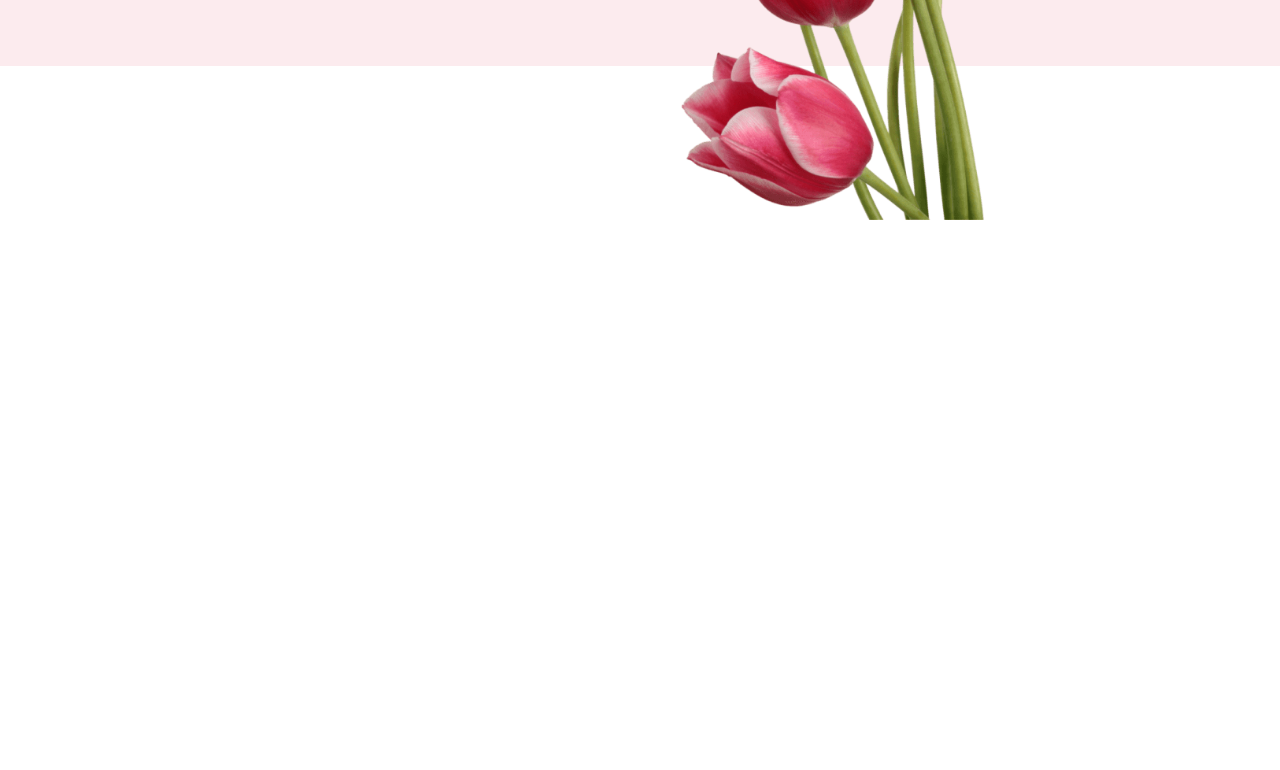
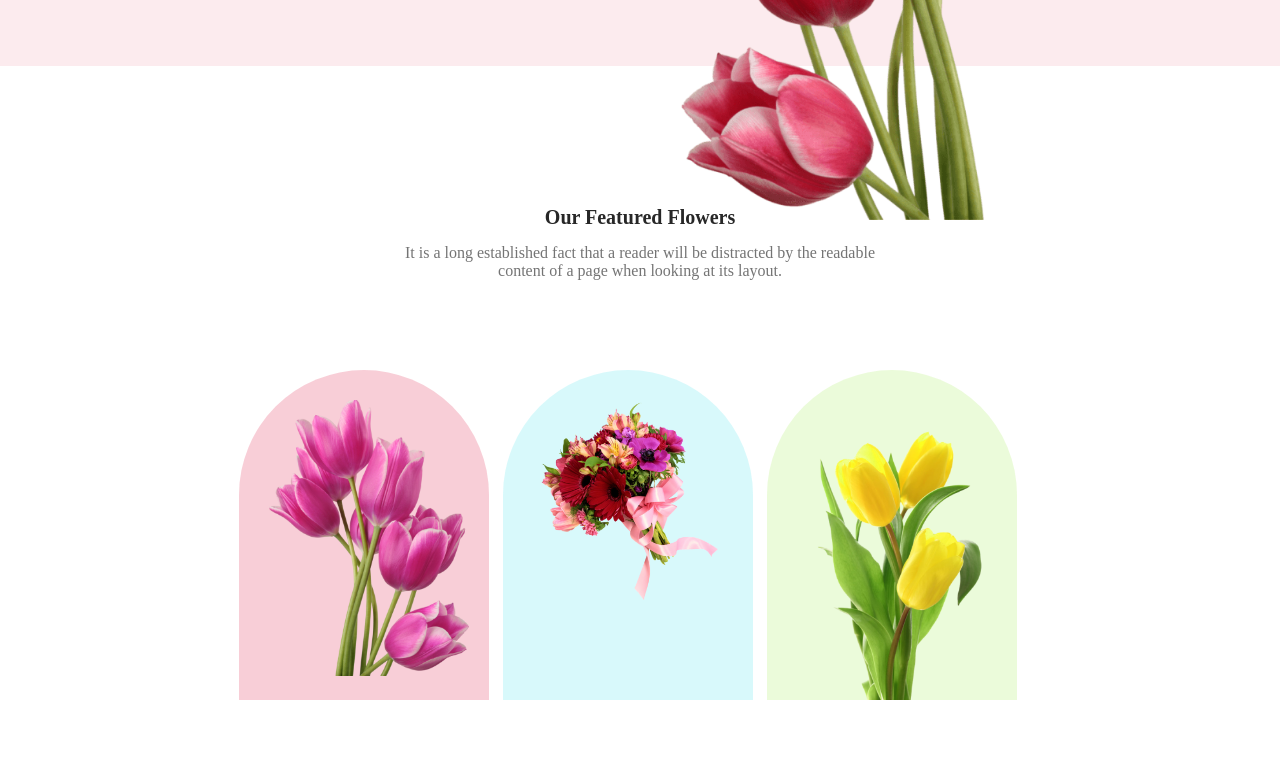
Before and after one commit to SafayetAhme/new-assignment, a plain HTML site: page index.html in a window 1280 px wide. Shown: the part 414-1184 px from the top of the page. Before the commit the page ends 800 px from the top, so only its background shows below. Drawn offline with Linux system fonts and the light colour scheme.

Commit message:
featured-Flowers

```diff
--- a/index.html
+++ b/index.html
@@ -4,7 +4,7 @@
     <meta charset="UTF-8">
     <meta name="viewport" content="width=device-width, initial-scale=1.0">
     <link rel="stylesheet" href="style.css">
-    <title>Document</title>
+    <title>New Assignment</title>
 </head>
 <body>
 
@@ -20,7 +20,32 @@
     </div>
 </section>
 
+<!------Our Featured Flowers------>
+<section class="Featured-Flowers">
+    <div class="featured-text">
+        <h3>Our Featured Flowers</h3>
+        <p>It is a long established fact that a reader will be distracted by the readable <br> content of a page when looking at its layout.</p>
+    </div>
+    <div class="all-card">
+        <div class="card-1">
+            <div class="card-img">
+                <img src="img/pngwing 6.png" alt="img">
+            </div>
+        </div>
+        <div class="card-2">
+            <div class="card-img">
+                <img src="img/pngwing 5.png" alt="img">
+            </div>
+        </div>
+        <div class="card-3">
+            <div class="card-img">
+                <img src="img/pngwing 7.png" alt="img">
+            </div>
+        </div>
+    </div>
 
+
+</section>
 
 </body>
 </html>
--- a/style.css
+++ b/style.css
@@ -2,6 +2,7 @@
     padding: 0;
     margin: 0;
 }
+
 /*----------header-section----------*/
 .header-section {
     display: flex;
@@ -42,3 +43,58 @@
     position: relative;
     bottom: -81px;
 }
+
+/*----------Our Featured Flowers----------*/
+.featured-text {
+    text-align: center;
+    padding-top: 140px;
+}
+.featured-text h3{
+    font-size: 20px;
+    font-weight: bolder;
+    color: #272727;
+}
+.featured-text p {
+    color: #272727a4;
+    padding-top: 15px;
+}
+.card-1 {
+    background-color: #e5547349;
+    padding: 30px;
+    width: 18%;
+    border-radius: 500px 500px 0px 0px;
+    margin-top: 90px;
+    margin-bottom: 20px;
+    margin-left: 14px;
+}
+.card-2 {
+    background-color: #49e4ec36;
+    padding: 30px;
+    width: 18%;
+    border-radius: 500px 500px 0px 0px;
+    margin-top: 90px;
+    margin-bottom: 20px;
+    margin-left: 14px;
+}
+.card-3 {
+    background-color: #9be94c34;
+    padding: 30px;
+    width: 18%;
+    border-radius: 500px 500px 0px 0px;
+    margin-top: 90px;
+    margin-bottom: 20px;
+    margin-left: 14px;
+}
+.card-img img{
+    width: 200px;
+    margin-bottom: -34px;
+    align-items: center;
+}
+.all-card {
+    padding-bottom: 50px;
+    display: flex;
+    padding-left: 225px;
+}
+.Featured-Flowers {
+    text-align: center;
+}
```
Also changed, not shown: img/pngwing 5.png (added), img/pngwing 6.png (added), img/pngwing 7.png (added).
